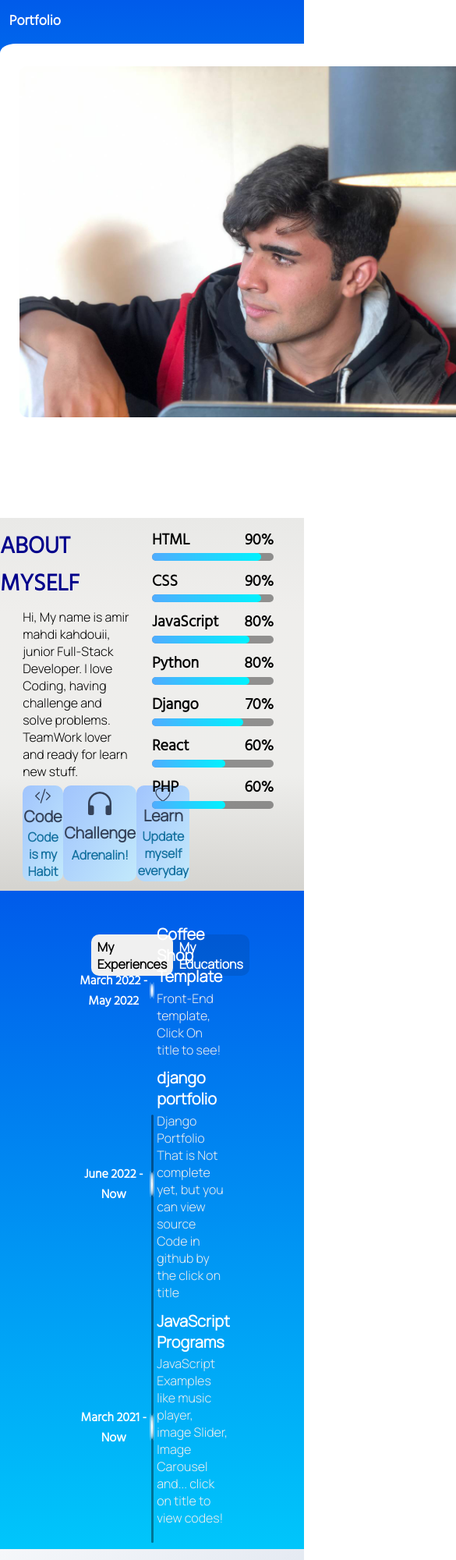
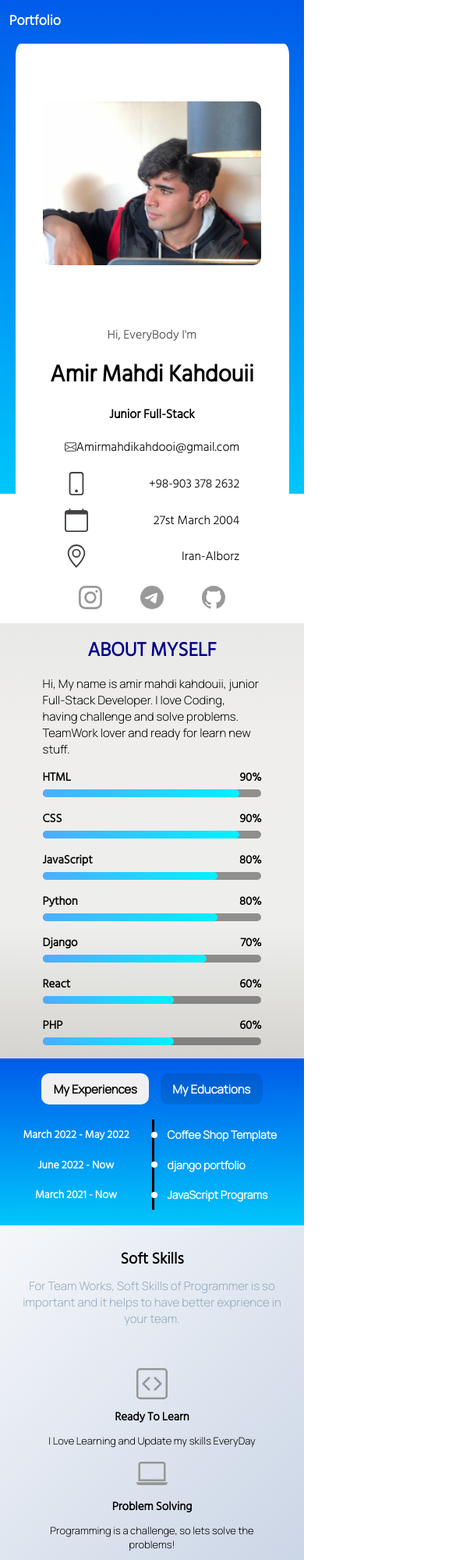
Before and after one commit to Amirmahdikahdouii/Portfolio, a plain HTML site: page index.html in a window 390 px wide. Shown: the top 2000 px of the page at 78% size, 585 px wide, since content can reach past the window. Drawn offline with Linux system fonts and the light colour scheme.

Commit message:
make responsive page for tablet, mobile and other devices, make some style changes

```diff
--- a/css/style.css
+++ b/css/style.css
@@ -23,7 +23,7 @@
     position: absolute;
     width: 100%;
     z-index: -10;
-    height: 75vh;
+    min-height: 75vh;
     background-image: linear-gradient(to top, #00c6fb 0%, #005bea 100%);
 }
 
@@ -60,7 +60,7 @@
 }
 
 .info {
-    height: 600px;
+    min-height: 600px;
     width: 1000px;
     margin: 1% auto 0;
     display: flex;
@@ -73,8 +73,9 @@
 }
 
 .person-photo {
-    width: 60% !important;
-    height: 500px !important;
+    width: 60%;
+    height: 500px;
+    max-height: 500px;
     background-color: #fff;
     display: flex;
     flex-flow: column wrap;
@@ -150,8 +151,7 @@
 }
 
 .link-me {
-    width: 50px;
-    height: 50px;
+    min-width: 50px;
     border-radius: 10%;
     margin: 2% 2% 0;
     background-color: #e8e8e8;
@@ -164,7 +164,7 @@
 }
 
 .link-me:hover {
-    color: black;
+    color: #000;
 }
 
 .about-section {
@@ -213,7 +213,6 @@
     width: 120px;
     padding: 1%;
     display: flex;
-    justify-content: flex-start;
     align-items: center;
     flex-flow: column nowrap;
     background-image: linear-gradient(to top, #c1dfc4 0%, #deecdd 100%);
@@ -251,7 +250,6 @@
 
 .skill {
     width: 80%;
-    height: fit-content;
     margin: 2% 0;
     display: flex;
     flex-flow: column nowrap;
@@ -307,10 +305,10 @@
 }
 
 .section-experiences {
-    height: 100vh;
     display: flex;
     flex-flow: column nowrap;
     align-items: center;
+    background-image: linear-gradient(to top, #00c6fb 0%, #005bea 100%);
 }
 
 .experiences-button-container {
@@ -351,41 +349,25 @@
     font-family: header-text;
 }
 
-.section-experiences-background {
-    position: absolute;
-    z-index: -100;
-    background-image: linear-gradient(to top, #00c6fb 0%, #005bea 100%);
-    height: 100%;
-    width: 100%;
-}
-
-.experiences-middle-line-container {
-    width: 100%;
-    height: 100%;
-    display: flex;
-    flex-flow: column nowrap;
-    align-items: center;
-    justify-content: flex-end;
-    position: absolute;
-    z-index: -1;
-}
-
-.experiences-middle-line {
-    width: 3px;
-    height: 65%;
-    background-color: rgba(0, 0, 0, 0.4);
-    border-radius: 10px;
-    margin-bottom: 2%;
-}
-
 .experiences-list-container {
-    margin: 5%;
-    width: 50%;
-    height: 65%;
+    margin: 5% auto;
+    width: 55%;
     display: flex;
     flex-flow: column nowrap;
     justify-content: center;
     align-items: center;
+    position: relative;
+    max-width: 100%;
+}
+
+.experiences-list-container::after {
+    content: '';
+    position: absolute;
+    width: 3px;
+    background-color: #000;
+    top: 0;
+    bottom: 0;
+    left: 50%;
 }
 
 #experiences-list {
@@ -397,64 +379,65 @@
 }
 
 .experiences-list-row {
-    transition: all 700ms;
     width: 100%;
-    height: 100%;
     display: flex;
-    flex-flow: row nowrap;
-    justify-content: space-evenly;
+    justify-content: space-between;
     align-items: center;
     margin: 2% 0;
 }
 
+.experiences-list-row::after {
+    content: '';
+    position: absolute;
+    width: 8px;
+    height: 8px;
+    left: 49.8%;
+    background-color: #fff;
+    border-radius: 50%;
+    z-index: 1;
+}
+
 .experiences-date {
-    width: 49%;
+    width: 50%;
     text-align: center;
     color: #fff;
     font-weight: bold;
     font-family: header-title;
 }
 
-.experiences-list-circle {
-    width: 1%;
-    height: 10%;
-    border-radius: 100%;
-    background-color: #fff;
-    box-shadow: 2px 2px rgba(255, 255, 255, 0.3), -2px 2px rgba(255, 255, 255, 0.3), 2px -2px rgba(255, 255, 255, 0.3), -2px -2px rgba(255, 255, 255, 0.3);
-}
-
 .experience-description {
-    width: 49%;
+    width: 50%;
     display: flex;
     flex-flow: column wrap;
 }
 
 .experience-title {
+    width: 80%;
     font-weight: bold;
     font-size: 20px;
     color: #fff;
-    margin: 2% 5%;
+    margin: 2% auto;
     font-family: header-text;
 }
 
 .experience-carrier {
+    width: 80%;
     color: #eee;
-    margin: 2% 5%;
+    margin: 2% auto;
     font-family: header-text;
 }
 
 .offerings-to-my-clients-section {
     display: flex;
     flex-flow: column wrap;
-    height: 100vh;
     background-image: linear-gradient(135deg, #f5f7fa 0%, #c3cfe2 100%);
 }
 
 .offering-section-header {
-    padding: 3%;
+    padding: 3% 0;
     margin: 2% 0;
     display: flex;
-    flex-flow: column nowrap;
+    flex-direction: column;
     justify-content: center;
     align-items: center;
 }
@@ -476,18 +459,17 @@
 }
 
 .offering-section-footer {
-    width: 100%;
+    width: 90%;
     padding: 3% 0;
-    margin: 4% 0;
+    margin: 4% auto;
     display: flex;
-    flex-flow: row wrap;
+    flex-flow: row nowrap;
     justify-content: space-evenly;
     align-items: center;
 }
 
 .offering-footer-sections {
     width: 25%;
-    height: 100%;
     display: flex;
     flex-flow: column nowrap;
     align-items: flex-start;
@@ -516,17 +498,14 @@
 }
 
 .projects-and-comments-section {
-    /* height should be fit-content */
-    height: 100vh;
     width: 100%;
     display: flex;
     flex-flow: column nowrap;
 }
 
 .projects-title-section {
-    height: fit-content;
     width: 100%;
-    margin: 5% 0;
+    margin: 5% 0 3%;
     padding: 1% 0;
     display: flex;
     flex-flow: column nowrap;
@@ -545,7 +524,7 @@
 
 .projects-title-section>p {
     width: 50%;
-    margin: 1% 0;
+    margin: 1% auto;
     color: #969696;
     text-align: center;
     font-size: medium;
@@ -561,7 +540,7 @@
 
 .projects-filters-container {
     min-width: 50%;
-    padding: 2% 0;
+    padding: 1% 0;
     display: flex;
     flex-flow: row wrap;
     justify-content: space-evenly;
@@ -598,7 +577,6 @@
 
 .projects-container {
     width: 100%;
-    height: 100%;
     display: grid;
     margin: 3% 0;
     grid-template-columns: auto auto auto;
@@ -666,8 +644,7 @@
 .project-item-picture {
     width: 100%;
     max-width: 100%;
-    min-height: 200px;
-    max-height: 100%;
+    height: 200px;
     border-radius: 10px;
 }
 
@@ -798,3 +775,346 @@
     cursor: pointer;
     color: #fff;
 }
+
+@media screen and (max-width:1200px) {
+    .person-name {
+        font-size: 38px;
+    }
+
+    .about-section {
+        justify-content: space-around;
+    }
+
+    .about-skills {
+        width: 45%;
+        align-items: center;
+    }
+
+    .about-achievements-container,
+    .about-myself-note {
+        width: 90%;
+    }
+
+    .achievement-item {
+        width: 25%;
+    }
+
+    .projects-filters-container {
+        width: 70%;
+    }
+
+    .project-item {
+        width: 330px;
+        height: 330px;
+    }
+
+    .project-item-picture-container {
+        width: 250px;
+        height: 250px;
+    }
+}
+
+@media screen and (max-width:1100px) {
+    .info {
+        width: 900px;
+    }
+
+    .project-item {
+        width: 300px;
+        height: 300px;
+    }
+
+    .project-item-picture-container {
+        width: 200px;
+        height: 200px;
+    }
+
+    .project-item-picture {
+        width: 100%;
+        height: 100%;
+        max-height: 100%;
+    }
+
+    .projects-container {
+        justify-content: space-around;
+    }
+
+    .project-item-comment {
+        width: 80%;
+        text-align: center;
+    }
+}
+
+@media screen and (max-width:920px) {
+    .info {
+        width: 750px;
+        min-height: 500px;
+    }
+
+    .info-item {
+        margin: 3% 0;
+        justify-content: space-between;
+    }
+
+    .info-item>svg {
+        width: 30px;
+        height: 30px;
+        margin: 0;
+    }
+
+    .info-item-title {
+        display: none;
+    }
+
+    .link-me {
+        margin: 5% 0;
+        width: 28%;
+        background-color: rgba(0, 0, 0, 0);
+    }
+
+    .link-me>svg {
+        width: 30px;
+        height: 30px;
+    }
+
+    .about-myself-title {
+        font-size: 25px;
+    }
+
+    .about-myself-note,
+    .skill-name,
+    .achievement-item-name,
+    .offering-footer-sections>h3 {
+        font-size: 15px;
+    }
+
+    .achievement-item-description,
+    .experience-carrier,
+    .offering-footer-sections>p {
+        font-size: 13px;
+    }
+
+    .achievement-item>svg {
+        width: 30px;
+        height: 30px;
+    }
+
+    .experiences-button-value,
+    .experiences-date {
+        font-size: 15px;
+    }
+
+    .experience-description {
+        align-items: center;
+    }
+
+    .experience-title {
+        width: 80%;
+        margin: 0 auto;
+        font-size: 16px;
+    }
+
+    .offering-section-header>h1,
+    .projects-title {
+        font-size: 20px;
+    }
+
+    .offering-section-header>p {
+        font-size: 17px;
+    }
+
+    .offering-section-footer {
+        align-items: flex-start;
+    }
+
+    .offering-footer-sections>svg {
+        width: 40px;
+        height: 40px;
+    }
+
+    .projects-title {
+        font-size: 30px;
+    }
+
+    .project-item {
+        width: 250px;
+        height: 300px;
+    }
+
+    .project-item-picture-container {
+        width: 200px;
+        height: 180px;
+    }
+
+    .project-item-title {
+        margin: 5% 0 1%;
+        font-size: 17px;
+    }
+}
+
+@media screen and (max-width:768px) {
+
+    .info,
+    .projects-filters-container {
+        width: 90%;
+    }
+
+    .info,
+    .about-section {
+        flex-direction: column;
+        align-items: center;
+    }
+
+    .person-photo,
+    .about-myself,
+    .about-skills,
+    .experiences-list-container,
+    .experiences-button-container {
+        width: 80%;
+    }
+
+    .personal-info {
+        width: 80%;
+        align-items: center;
+    }
+
+    .about-achievements-container {
+        display: none;
+    }
+
+    .skill {
+        width: 90%;
+    }
+
+    .projects-container {
+        grid-template-columns: auto auto;
+    }
+
+    .project-filter-button {
+        margin: 2% 0;
+    }
+
+    .project-item-comment {
+        font-size: 13px;
+    }
+
+    .offering-footer-sections>p {
+        text-align: center;
+    }
+
+    .projects-filters-container {
+        justify-content: space-evenly;
+    }
+
+    .projects-title-section>p {
+        width: 80%;
+    }
+}
+
+@media screen and (max-width:548px) {
+    .person-name {
+        font-size: 30px;
+    }
+
+    .project-item {
+        width: 200px;
+        height: 300px;
+    }
+
+    .experiences-list-container {
+        width: 100%;
+    }
+
+    .experience-title,
+    .experiences-date {
+        font-size: 14px;
+    }
+
+    .experience-carrier {
+        display: none;
+    }
+
+    .offering-section-header>p {
+        font-size: 15px;
+        width: 90%;
+    }
+
+    .offering-section-footer {
+        flex-direction: column;
+        align-items: center;
+    }
+
+    .offering-footer-sections {
+        margin: 1% 0;
+        align-items: center;
+        width: 90%;
+    }
+
+    .projects-title {
+        font-size: 24px;
+    }
+
+    .project-item-picture-container {
+        width: 180px;
+        height: 160px;
+    }
+
+    .project-item-picture {
+        width: 100%;
+        max-width: 100%;
+        max-height: 100%;
+    }
+
+    .footer {
+        flex-direction: column;
+        align-items: center;
+    }
+
+    .footer-item {
+        width: 80%;
+    }
+
+    .about-message, .copyright,
+    .follow-us-title,
+    .follow-us-content {
+        margin: 1% 0;
+    }
+
+    .social-media-icons-container {
+        margin: 1% auto;
+    }
+}
+
+@media screen and (max-width:450px) {
+    .person-photo {
+        height: 350px;
+    }
+
+    .project-item {
+        width: 200px;
+    }
+
+    .project-item-picture-container {
+        width: 150px;
+        height: 130px;
+    }
+}
+
+@media screen and (max-width:380px) {
+    .person-name {
+        font-size: 23px;
+    }
+
+    .experiences-button-container {
+        width: 100%;
+    }
+
+    .projects-container {
+        grid-template-columns: auto;
+    }
+
+    .project-item {
+        margin: 1% 0;
+        height: 230px;
+    }
+}
--- a/index.html
+++ b/index.html
@@ -208,11 +208,6 @@
     </section>
 
     <section class="section-experiences">
-        <div class="section-experiences-background"></div>
-        <div class="experiences-middle-line-container">
-            <div class="experiences-middle-line"></div>
-        </div>
-
         <div class="experiences-button-container">
             <div class="experiences-button experiences-button-active" id="experiences-button">
                 <span class="experiences-button-value">My Experiences</span>
@@ -221,12 +216,9 @@
                 <span class="experiences-button-value">My Educations</span>
             </div>
         </div>
-
         <div class="experiences-list-container" id="experiences-list">
-
             <div class="experiences-list-row">
                 <span class="experiences-date">March 2022 - May 2022</span>
-                <span class="experiences-list-circle"></span>
                 <div class="experience-description">
                     <a class="experience-title" href="https://amirmahdikahdouii.github.io/Coffee-Shop-Template/">Coffee
                         Shop
@@ -236,7 +228,6 @@
                     </span>
                 </div>
             </div>
-
             <div class="experiences-list-row">
                 <span class="experiences-date">June 2022 - Now</span>
                 <span class="experiences-list-circle"></span>
@@ -249,7 +240,6 @@
                     </span>
                 </div>
             </div>
-
             <div class="experiences-list-row">
                 <span class="experiences-date">March 2021 - Now</span>
                 <span class="experiences-list-circle"></span>
@@ -263,11 +253,32 @@
                     </span>
                 </div>
             </div>
-
         </div>
-
         <div class="experiences-list-container" id="educations-list">
-
+            <div class="experiences-list-row">
+                <span class="experiences-date">March 2020 until now</span>
+                <span class="experiences-list-circle"></span>
+                <div class="experience-description">
+                    <h3 class="experience-title">Full-Stack Course</h3>
+                    <span class="experience-carrier">
+                        Junior Developer
+                        <br>
+                        Alborz, Iran
+                    </span>
+                </div>
+            </div>
+            <div class="experiences-list-row">
+                <span class="experiences-date">March 2020 until July 2020</span>
+                <span class="experiences-list-circle"></span>
+                <div class="experience-description">
+                    <h3 class="experience-title">Django Course</h3>
+                    <span class="experience-carrier">
+                        Junior Developer
+                        <br>
+                        Alborz, Iran
+                    </span>
+                </div>
+            </div>
             <div class="experiences-list-row">
                 <span class="experiences-date">March 2019 until March 2020</span>
                 <span class="experiences-list-circle"></span>
@@ -280,35 +291,7 @@
                     </span>
                 </div>
             </div>
-
-            <div class="experiences-list-row">
-                <span class="experiences-date">March 2020 until July 2020</span>
-                <span class="experiences-list-circle"></span>
-                <div class="experience-description">
-                    <h3 class="experience-title">Django Course</h3>
-                    <span class="experience-carrier">
-                        Junior Developer
-                        <br>
-                        Alborz, Iran
-                    </span>
         </div>
-            </div>
-
-            <div class="experiences-list-row">
-                <span class="experiences-date">March 2020 until now</span>
-                <span class="experiences-list-circle"></span>
-                <div class="experience-description">
-                    <h3 class="experience-title">Full-Stack Course</h3>
-                    <span class="experience-carrier">
-                        Junior Developer
-                        <br>
-                        Alborz, Iran
-                    </span>
-                </div>
-            </div>
-
-        </div>
-
     </section>
 
     <section class="offerings-to-my-clients-section">
@@ -360,13 +343,13 @@
         </div>
         <div class="projects-main-container">
             <div class="projects-filters-container">
-                <button href="#" class="project-filter-button project-filter-button-active"
+                <button class="project-filter-button project-filter-button-active"
                     id="project-filter-button-all">All</button>
-                <button href="#" class="project-filter-button" id="project-filter-button-html-template">Html
+                <button class="project-filter-button" id="project-filter-button-html-template">Html
                     Template</button>
-                <button href="#" class="project-filter-button" id="project-filter-button-javascript">JavaScript</button>
-                <button href="#" class="project-filter-button" id="project-filter-button-django">Django</button>
-                <button href="#" class="project-filter-button" id="project-filter-button-react">React</button>
+                <button class="project-filter-button" id="project-filter-button-javascript">JavaScript</button>
+                <button class="project-filter-button" id="project-filter-button-django">Django</button>
+                <button class="project-filter-button" id="project-filter-button-react">React</button>
             </div>
 
             <div class="projects-container">
@@ -431,6 +414,7 @@
                 <button class="load-more-button" type="button">LOAD MORE</button>
             </div>
         </div>
+    </section>
     <div class="footer">
         <div class="footer-item about-site">
             <h4 class="footer-about-title">ABOUT ME</h4>
@@ -439,8 +423,8 @@
                 Full-stack Developer
             </p>
             <p class="copyright">Copyright ©2022 All rights reserved | This template is made with
-                    <svg xmlns="http://www.w3.org/2000/svg" width="12" height="12" fill="currentColor"
-                        class="bi bi-heart" viewBox="0 0 16 16">
+                <svg xmlns="http://www.w3.org/2000/svg" width="12" height="12" fill="currentColor" class="bi bi-heart"
+                    viewBox="0 0 16 16">
                     <path
                         d="m8 2.748-.717-.737C5.6.281 2.514.878 1.4 3.053c-.523 1.023-.641 2.5.314 4.385.92 1.815 2.834 3.989 6.286 6.357 3.452-2.368 5.365-4.542 6.286-6.357.955-1.886.838-3.362.314-4.385C13.486.878 10.4.28 8.717 2.01L8 2.748zM8 15C-7.333 4.868 3.279-3.04 7.824 1.143c.06.055.119.112.176.171a3.12 3.12 0 0 1 .176-.17C12.72-3.042 23.333 4.867 8 15z" />
                 </svg>
@@ -479,8 +463,6 @@
 
     </div>
 
-    </section>
-
 
     <script src="javascript/script.js"></script>
 </body>
```
Lines whose indentation alone changed are shown as unchanged.
